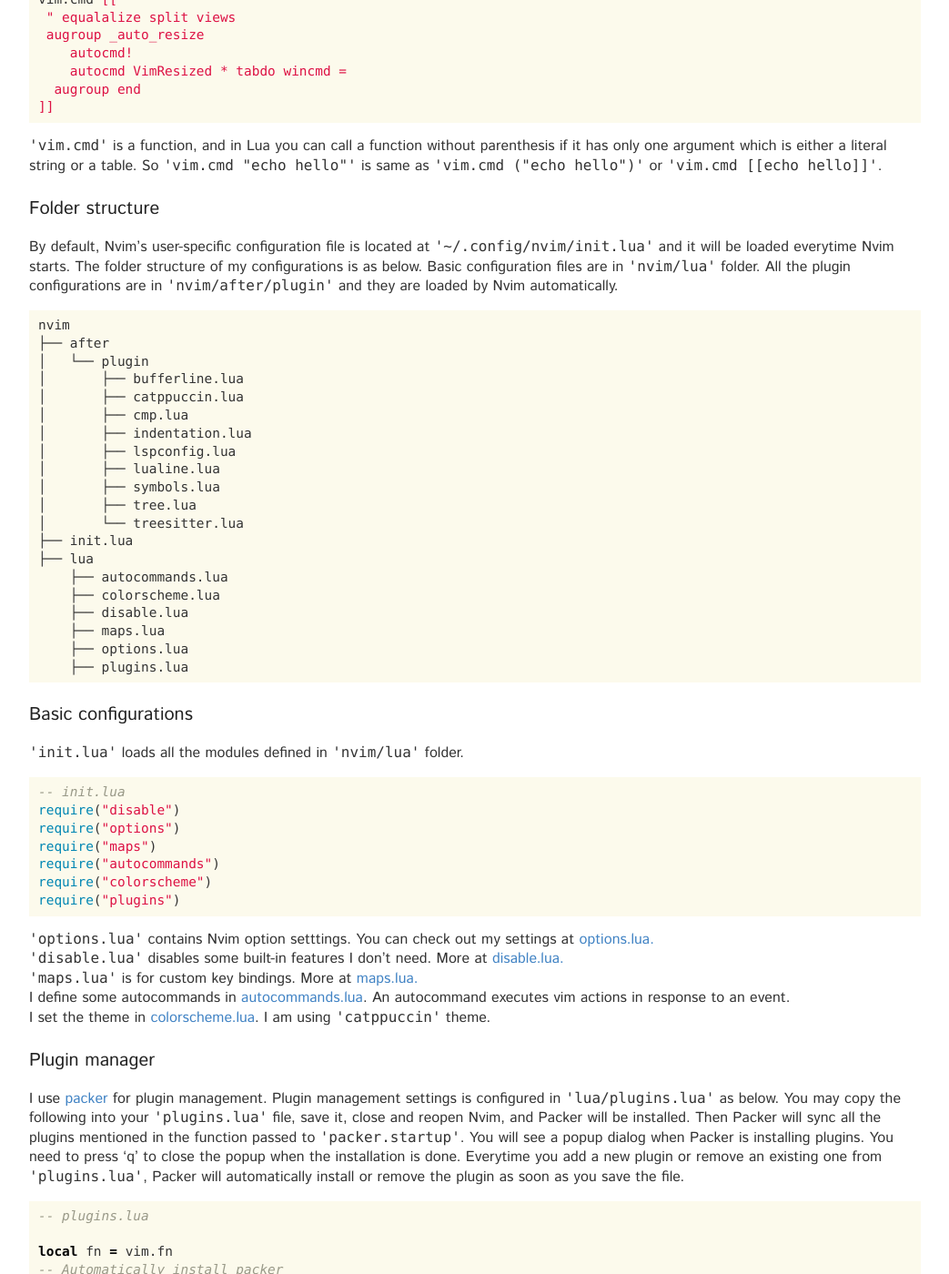
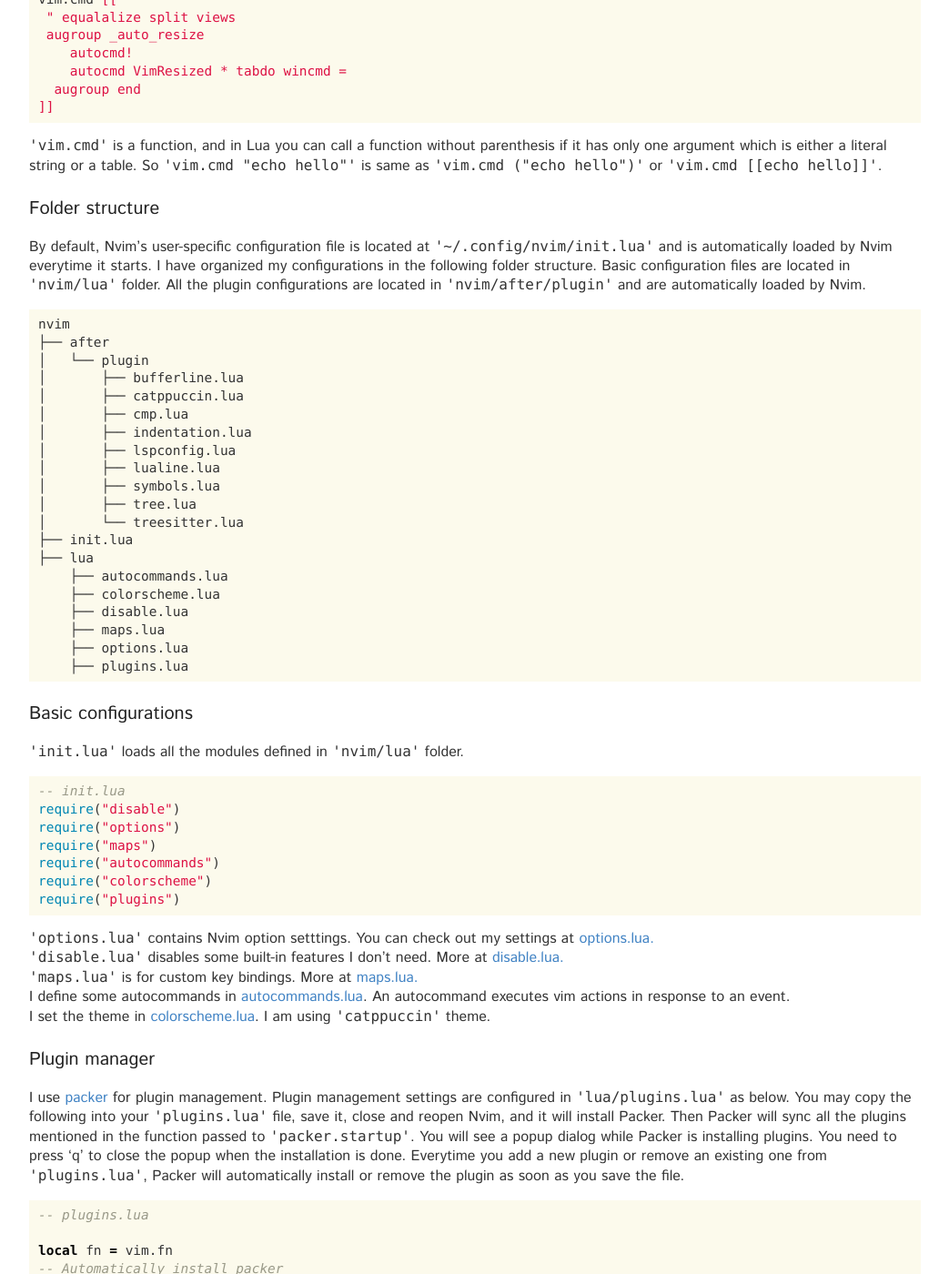
Before and after one commit to nyinyithann/nyinyithan.com, a Jekyll site: the page built from _posts/2022-9-10-nvim-setup-ocaml.md, in a window 1280 px wide and 1400 px high, scrolled down 2510 px. Shown: the whole window at 91% size, without its empty margins (118-1161 px from the left). Built offline with Jekyll 4.4.1, drawn with Linux system fonts in a browser that asks for light colours; comment, search, counter and statistics services are not loaded; some of the changed text lies outside the part shown.

Commit message:
refactored

````diff
--- a/_posts/2022-9-10-nvim-setup-ocaml.md
+++ b/_posts/2022-9-10-nvim-setup-ocaml.md
@@ -9,7 +9,7 @@ In this post, I'll describe how I configured NeoVim in Lua for OCaml development
 
 <img src="{{ site.baseurl }}/assets/nvimsetup/main.jpg" alt="drawing" height="500"/>
 
-First of all, the followings need to be installed.
+First, the followings has to be installed.
 
 - <a href="https://github.com/neovim/neovim/wiki/Installing-Neovim" target="_blank"> 📝 NeoVim Installation</a> ( NeoVim >= 0.7  should be installed.)
 - <a href="https://www.nerdfonts.com" target="_blank">  🔠 Nerd Fonts</a>  Installation script [here](https://github.com/ronniedroid/getnf).
@@ -107,7 +107,8 @@ vim.cmd [[
 `'vim.cmd'` is a function, and in Lua you can call a function without parenthesis if it has only one argument which is either a literal string or a table. So `'vim.cmd "echo hello"'` is same as `'vim.cmd ("echo hello")'` or `'vim.cmd [[echo hello]]'`.
 
 ### Folder structure
-By default, Nvim's user-specific configuration file is located at `'~/.config/nvim/init.lua'` and it will be loaded everytime Nvim starts. The folder structure of my configurations is as below. Basic configuration files are in `'nvim/lua'` folder. All the plugin configurations are in `'nvim/after/plugin'` and they are loaded by Nvim automatically.
+By default, Nvim's user-specific configuration file is located at `'~/.config/nvim/init.lua'` and is automatically loaded by Nvim everytime it starts. I have organized my configurations in the following folder structure. Basic configuration files are located in `'nvim/lua'` folder. All the plugin configurations are located in `'nvim/after/plugin'` and are automatically loaded by Nvim.
+
 ```
 nvim
 ├── after
@@ -141,14 +142,14 @@ require("autocommands")
 require("colorscheme")
 require("plugins")
 ```
-`'options.lua'` contains Nvim option setttings. You can check out my settings at <a href="https://github.com/nyinyithann/dotfiles/blob/main/mac/nvim_lua/lua/options.lua" target="_blank">options.lua.</a><br/>
-`'disable.lua'` disables some built-in features I don't need. More at <a href="https://github.com/nyinyithann/dotfiles/blob/main/mac/nvim_lua/lua/disable.lua" target="_blank">disable.lua.</a><br/>
-`'maps.lua'` is for custom key bindings. More at <a href="https://github.com/nyinyithann/dotfiles/blob/main/mac/nvim_lua/lua/maps.lua" target="_blank">maps.lua.</a><br/>
-I define some autocommands in <a href="https://github.com/nyinyithann/dotfiles/blob/main/mac/nvim_lua/lua/autocommands.lua" target="_blank">autocommands.lua</a>. An autocommand executes vim actions in response to an event.<br/>
-I set the theme in <a href="" target="_blank">colorscheme.lua</a>. I am using `'catppuccin'` theme.
+`'options.lua'` contains Nvim option setttings. You can check out my settings at <a href="https://github.com/nyinyithann/neovim-ocaml/blob/main/nvim/lua/options.lua" target="_blank">options.lua.</a><br/>
+`'disable.lua'` disables some built-in features I don't need. More at <a href="https://github.com/nyinyithann/neovim-ocaml/blob/main/nvim/lua/disable.lua" target="_blank">disable.lua.</a><br/>
+`'maps.lua'` is for custom key bindings. More at <a href="https://github.com/nyinyithann/neovim-ocaml/blob/main/nvim/lua/maps.lua" target="_blank">maps.lua.</a><br/>
+I define some autocommands in <a href="https://github.com/nyinyithann/neovim-ocaml/blob/main/nvim/lua/autocommands.lua" target="_blank">autocommands.lua</a>. An autocommand executes vim actions in response to an event.<br/>
+I set the theme in <a href="https://github.com/nyinyithann/neovim-ocaml/blob/main/nvim/lua/colorscheme.lua" target="_blank">colorscheme.lua</a>. I am using `'catppuccin'` theme.
 
 ### Plugin manager
-I use <a href="https://github.com/wbthomason/packer.nvim" target="_blank">packer</a> for plugin management. Plugin management settings is configured in `'lua/plugins.lua'` as below. You may copy the following into your `'plugins.lua'` file, save it, close and reopen Nvim, and Packer will be installed. Then Packer will sync all the plugins mentioned in the function passed to `'packer.startup'`. You will see a popup dialog when Packer is installing plugins. You need to press 'q' to close the popup when the installation is done. Everytime you add a new plugin or remove an existing one from `'plugins.lua'`, Packer will automatically install or remove the plugin as soon as you save the file.
+I use <a href="https://github.com/wbthomason/packer.nvim" target="_blank">packer</a> for plugin management. Plugin management settings are configured in `'lua/plugins.lua'` as below. You may copy the following into your `'plugins.lua'` file, save it, close and reopen Nvim, and it will install Packer. Then Packer will sync all the plugins mentioned in the function passed to `'packer.startup'`. You will see a popup dialog while Packer is installing plugins. You need to press 'q' to close the popup when the installation is done. Everytime you add a new plugin or remove an existing one from `'plugins.lua'`, Packer will automatically install or remove the plugin as soon as you save the file.
 ```lua
 -- plugins.lua
 
@@ -242,13 +248,13 @@ end)
 ```
 
 ### Nvim-tree, Lualine, Bufferline
-I am using `'nvim-tree'` for file explorer, `'lualine'` for status bar, and `'bufferline'` for showing opening buffer names and buffer/tab management. My configurations for them can be found at [nvim-tree](), [lualine](), [bufferline]().  You may also have a look at my [catppuccin theme configuration]() for integration with `nvim-tree` and `bufferline`. Based on my configuration, i will get Nvim looking like this.
+I am using `'nvim-tree'` for file explorer, `'lualine'` for status bar, and `'bufferline'` for showing opening buffer names and buffer/tab management. My configurations for them can be found at [nvim-tree](https://github.com/nyinyithann/neovim-ocaml/blob/main/nvim/after/plugin/tree.lua), [lualine](https://github.com/nyinyithann/neovim-ocaml/blob/main/nvim/after/plugin/lualine.lua), [bufferline](https://github.com/nyinyithann/neovim-ocaml/blob/main/nvim/after/plugin/bufferline.lua).  You may also have a look at my [catppuccin theme configuration](https://github.com/nyinyithann/neovim-ocaml/blob/main/nvim/after/plugin/catppuccin.lua) for integration with `nvim-tree` and `bufferline`. Based on my configuration, i will get Nvim looking like this.
 
 <img src="{{ site.baseurl }}/assets/nvimsetup/explore-status-tab.jpg" alt="drawing" width="600" height="500"/>
 
 ### Configuring Language Server Client
 
-Nvim provides a language server protocol (LSP) client.  I use `'lspconfig'` plugin to configure the client to consume services from OCaml language server. Basically the setup is something like below. You may check out the complete configuration of [my lspconfig here]().
+Nvim provides a language server protocol (LSP) client.  I use `'lspconfig'` plugin to configure the client to consume services from OCaml language server. Basically the setup is something like below. You may check out the complete configuration of [my lspconfig here](https://github.com/nyinyithann/neovim-ocaml/blob/main/nvim/after/plugin/lspconfig.lua).
 
 ```lua
 -- lspconfig.lua
````
Also changed, not shown: other parts of _posts/2022-9-10-nvim-setup-ocaml.md (+31 -26 lines).
